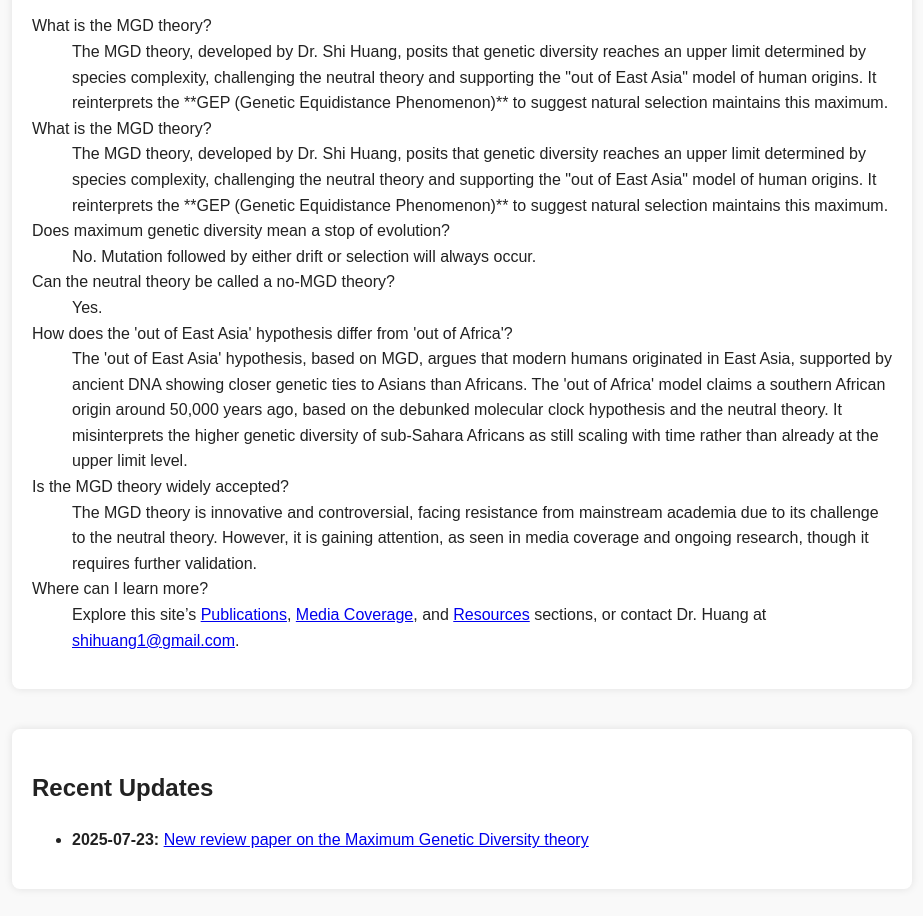
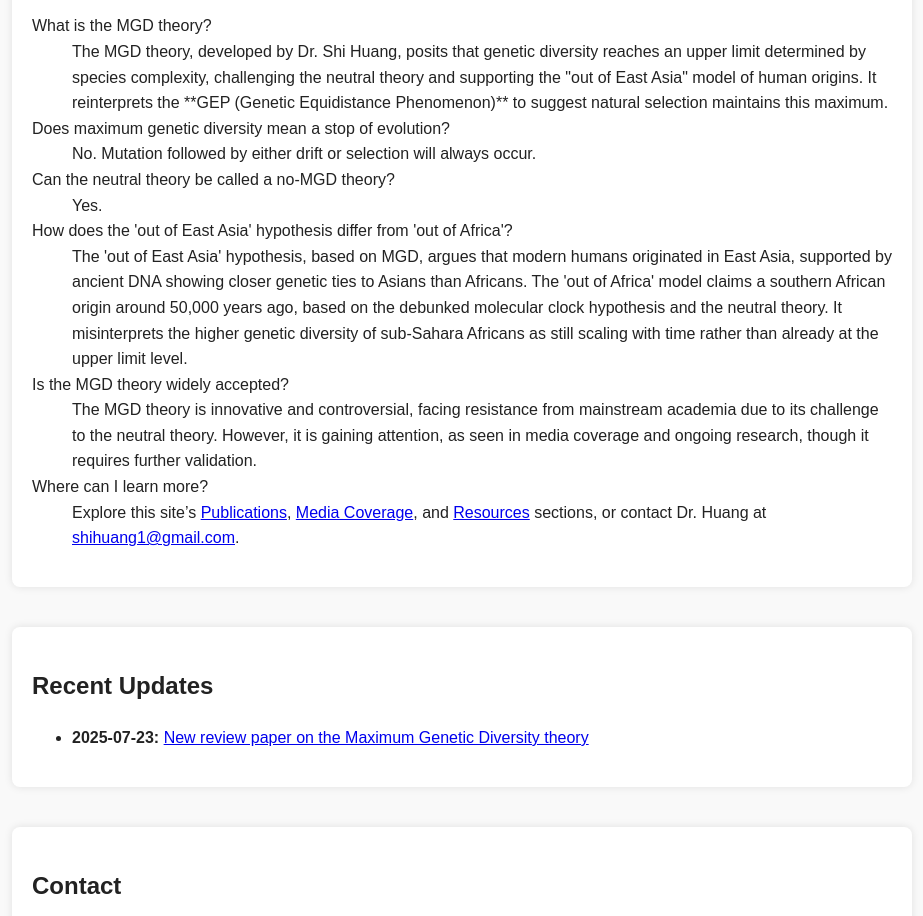
Before and after one commit to gnomonmax/thegoldengnomon, a plain HTML site: page index.html in a window 1280 px wide. Shown: the part 8705-9621 px from the top of the page, without its empty margins (178-1101 px from the left). Drawn offline with Linux system fonts and the light colour scheme.

Commit message:
Update index.html

```diff
--- a/index.html
+++ b/index.html
@@ -278,8 +278,6 @@ The actual data in fact validated the MGD theory. Genetic non-equidistance to hu
     <dl>
       <dt>What is the MGD theory?</dt>
       <dd>The MGD theory, developed by Dr. Shi Huang, posits that genetic diversity reaches an upper limit determined by species complexity, challenging the neutral theory and supporting the "out of East Asia" model of human origins. It reinterprets the **GEP (Genetic Equidistance Phenomenon)** to suggest natural selection maintains this maximum.</dd>
-       <dt>What is the MGD theory?</dt>
-      <dd>The MGD theory, developed by Dr. Shi Huang, posits that genetic diversity reaches an upper limit determined by species complexity, challenging the neutral theory and supporting the "out of East Asia" model of human origins. It reinterprets the **GEP (Genetic Equidistance Phenomenon)** to suggest natural selection maintains this maximum.</dd>
       <dt>Does maximum genetic diversity mean a stop of evolution? </dt>
       <dd>No. Mutation followed by either drift or selection will always occur.</dd>
       <dt>Can the neutral theory be called a no-MGD theory? </dt>
```
